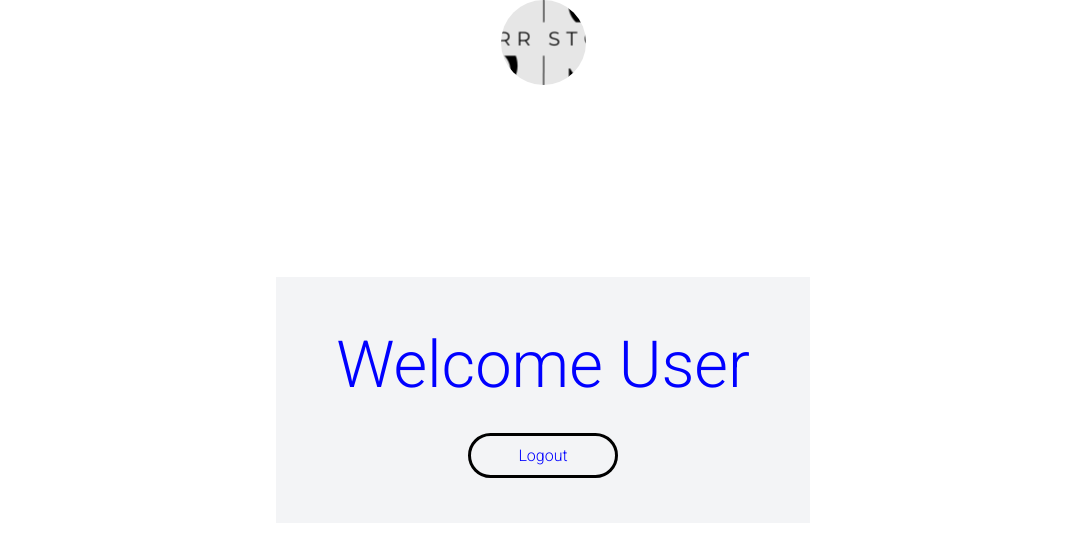
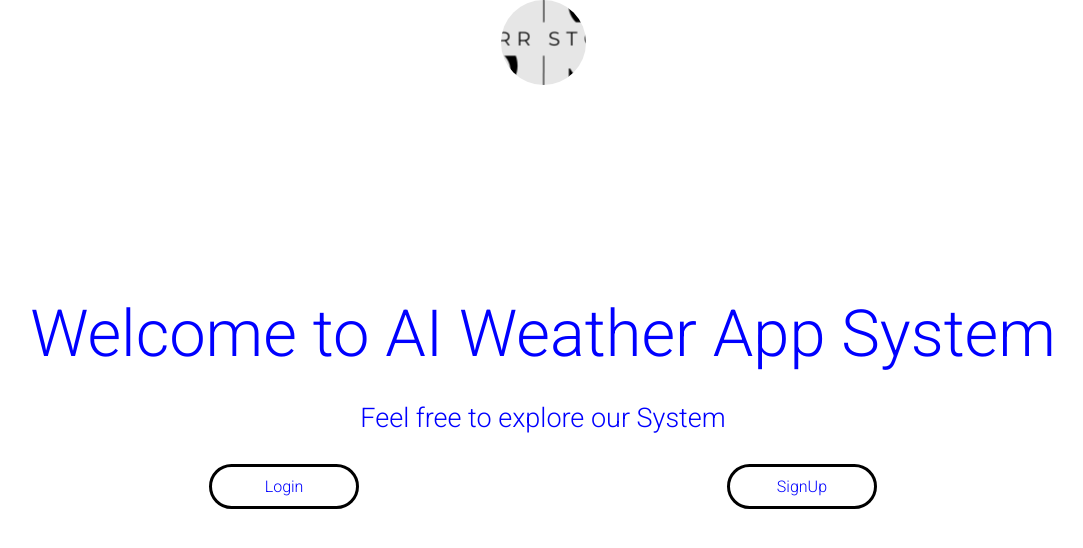
Before and after one commit to TrevorAugustine23/AI-Weather-App, a React (Create React App) app in the folder react_login/: page / in a window 1280 px wide. Shown: the top 548 px of the page, without its empty margins (97-1180 px from the left). Built offline with nearby package versions, Linux system fonts and the light colour scheme.

Commit message:
routes update

```diff
--- a/react_login/src/App.js
+++ b/react_login/src/App.js
@@ -22,10 +22,18 @@ function App() {
       <StyledContainer>
         <Switch>
           <Route path="/signup">
-
+            <SignUp/>
+          </Route>
+          <Route path="/login">
+            <Login/>
+          </Route>
+          <Route path="/dashboard">
+            <SignUp/>
+          </Route>
+          <Route path="/">
+            <Home/>
           </Route>
         </Switch>
-      <Dashboard/>
     </StyledContainer>
     </Router>
 
@@ -34,5 +42,3 @@ function App() {
 }
 
 export default App;
-
-//1:06:55
```
